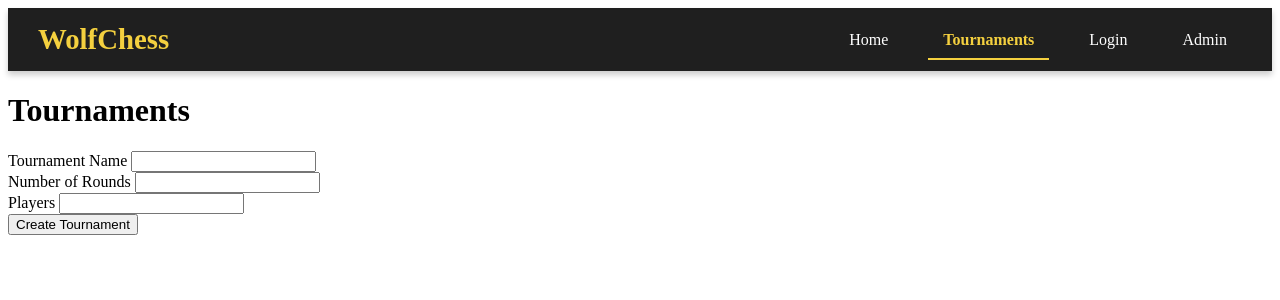
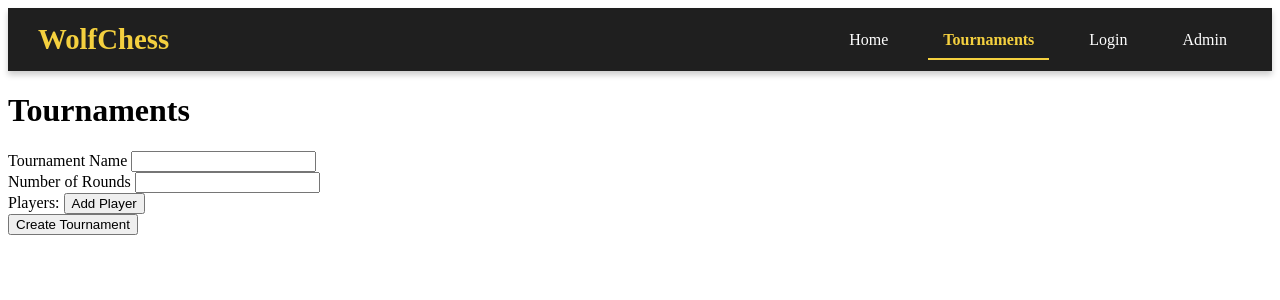
Before and after one commit to SaucyBoi21/wolf-tourney, a Next.js app in the folder app/: page /pages/tournaments in a window 1280 px wide. Shown: the top 300 px of the page. Built offline with nearby package versions, Linux system fonts and the light colour scheme.

Commit message:
finished adding player fields
todo: api routes and serverside

```diff
--- a/app/src/app/components/Tournament_Form/TournamentForm.tsx
+++ b/app/src/app/components/Tournament_Form/TournamentForm.tsx
@@ -17,7 +17,7 @@ interface TournamentFormData {
 
 function TournamentForm() {
   const { register, handleSubmit, control } = useForm<TournamentFormData>();
-  const {fields, append, remove} = useFieldArray(
+  const { fields, append, remove } = useFieldArray(
     {
       name: "players",
       control,
@@ -53,8 +53,24 @@ function TournamentForm() {
       </div>
 
       <div className="input-group">
-        <label>Players </label>
-        <input type="text" />
+        <label>Players: </label>
+        {fields.map((player, index) => (
+          <div key={player.id}>
+            <input
+              {...register(`players.${index}.name`)} placeholder="Name"
+              type="text" />
+            <input
+              {...register(`players.${index}.rating`)} placeholder="Rating"
+              type="number" />
+            <input
+              {...register(`players.${index}.uscfId`)} placeholder="USCF ID"
+              type="text" />
+            <input
+              {...register(`players.${index}.section`)} placeholder="Section" type="text" />
+            <button onClick={() => remove(index)}>Remove Player</button>
+          </div>
+        ))}
+        <button onClick={() => append({ name: "", rating: 0, uscfId: "", section: "" })} >Add Player</button>
       </div>
       <button type="submit">Create Tournament</button>
     </form>
```
